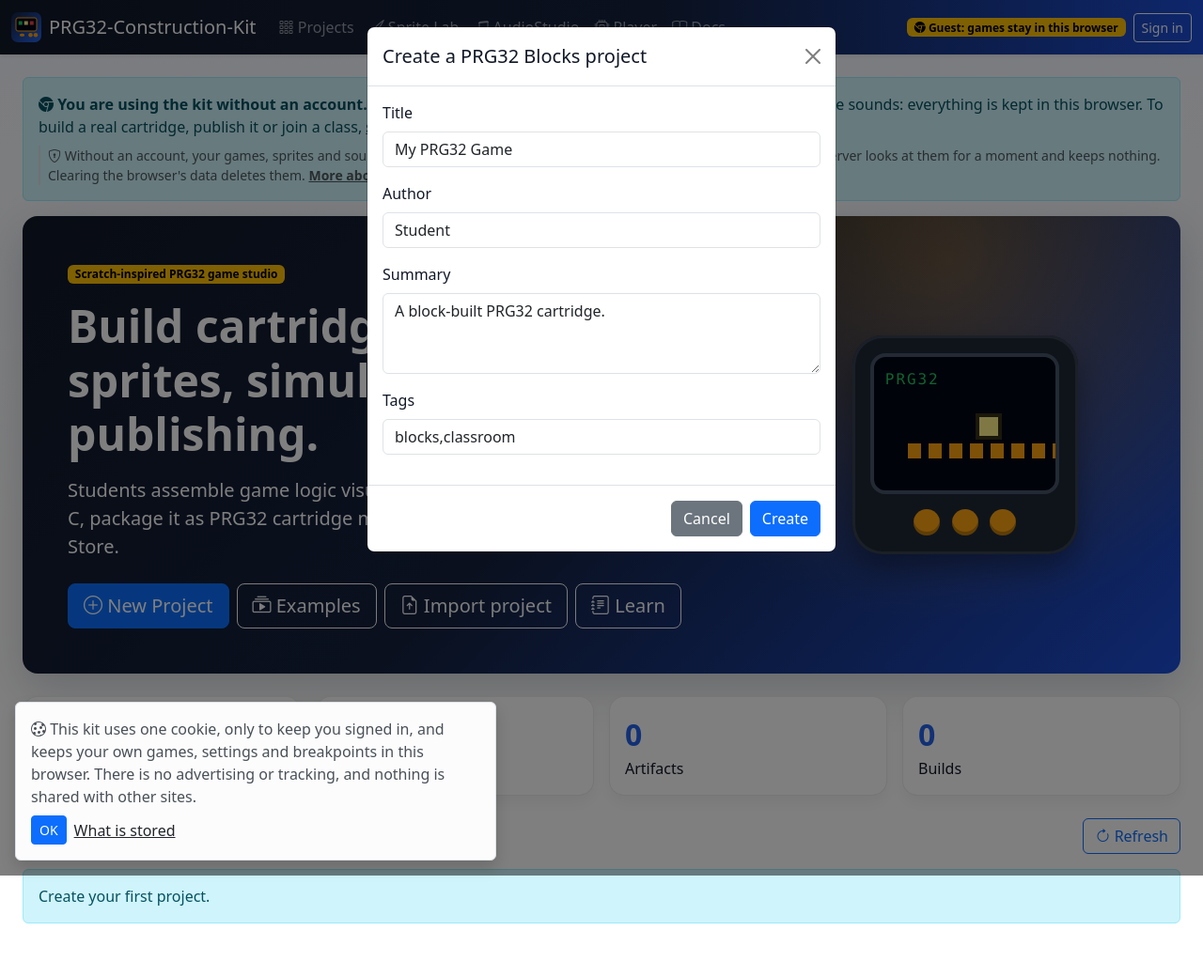
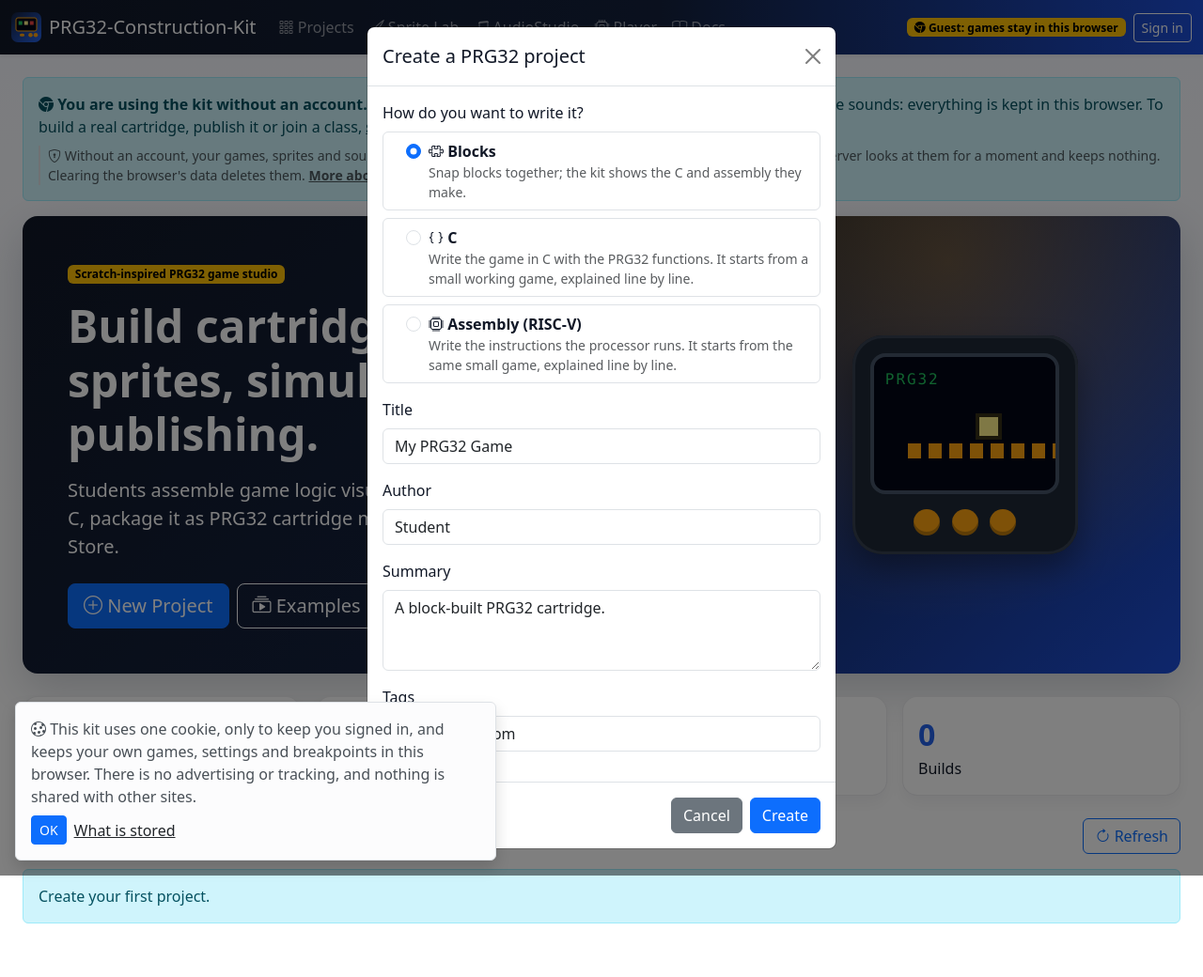
Before and after one commit to riscv-prg32/PRG32-Construction-Kit, a Flask app: page / in a window 1280 px wide, after a click on "New Project". Shown: the top 1040 px of the page at 94% size. Run offline with Flask 3, Linux system fonts and the light colour scheme; some libraries are stand-ins or nearby versions.

Commit message:
New Project asks how to write the game: Blocks, C or assembly [PRJ-01]
The dialog offers Blocks, C and Assembly (RISC-V), each with one line on what it means; the
summary and tags follow the choice. C and assembly start from the kit's starter game turned
into code by its own generators (sample_data.starter_project), with the per-line explanations
and a header saying the code is now the student's; entry names come from the title, so the
handwritten checks pass. GET /api/starters/<kind>?title= returns it and stores nothing, so
guests use it too. C and assembly projects open in the IDE. Cache v30.

Co-Authored-By: Claude Opus 5.5 <noreply@anthropic.com>

```diff
--- a/prg32_construction_kit/auth.py
+++ b/prg32_construction_kit/auth.py
@@ -727,7 +727,7 @@ def required_scope(method: str, path: str) -> str:
 # browser; only these APIs answer, and they store nothing (guest_api.py). Everything else, such as
 # building a cartridge, publishing, classes and every saved resource, still asks for a sign-in.
 GUEST_PAGES = re.compile(r"^/(|sprites|player|audio-studio|(ide|projects|audio-studio)/[A-Za-z0-9_-]{1,64})$")
-GUEST_APIS = re.compile(r"^/api/(guest/.+|examples)$")
+GUEST_APIS = re.compile(r"^/api/(guest/.+|examples|starters/[a-z]+)$")
 
 
 def guest_workspace_open() -> bool:
@@ -741,8 +741,8 @@ def guest_may(method: str, path: str) -> bool:
     if GUEST_PAGES.match(path):
         return method in ("GET", "HEAD")
     if GUEST_APIS.match(path):
-        return method in ("GET", "HEAD") if path == "/api/examples" or path.startswith("/api/guest/examples/") \
-            else method == "POST"
+        read_only = path == "/api/examples" or path.startswith(("/api/guest/examples/", "/api/starters/"))
+        return method in ("GET", "HEAD") if read_only else method == "POST"
     return False
 
 
--- a/prg32_construction_kit/routes.py
+++ b/prg32_construction_kit/routes.py
@@ -757,6 +757,18 @@ def api_list_examples():
     )
 
 
+@bp.get("/api/starters/<kind>")
+def api_starter(kind: str):
+    """A new project's starting point: Blocks, C or assembly (?title= gives the entry names). Stores nothing."""
+    from .sample_data import starter_project
+
+    title = str(request.args.get("title") or "My PRG32 Game")[:200]
+    try:
+        return jsonify(starter_project(kind, title))
+    except ValueError as error:
+        return json_error(str(error), 404)
+
+
 @bp.post("/api/examples/<slug>/import")
 def api_import_example(slug: str):
     for item in example_catalog():
--- a/prg32_construction_kit/sample_data.py
+++ b/prg32_construction_kit/sample_data.py
@@ -258,3 +258,43 @@ def seed_if_empty(default_store_url: str = "http://127.0.0.1:5080") -> None:
         create_resource("sprites", {"name": "smile", "width": 16, "height": 16, "pixels": pixels})
     if count("publish_profiles") == 0:
         create_resource("publish_profiles", {"name": "Local Cartridge Store", "store_url": default_store_url, "bearer_token": ""})
+
+
+# --- New Project: a starting point in Blocks, C or assembly ---------------------------------
+
+STARTER_KINDS = ("blocks", "c", "asm")
+
+_C_GENERATED = (" * Generated by PRG32-Construction-Kit from the saved Blocks JSON.\n"
+                " * Edit the blocks, then regenerate this file.\n")
+_C_STARTER = (" * A starting point made by PRG32-Construction-Kit from its starter Blocks game:\n"
+              " * this is your own C now. Change it freely; the explanations below stay true until you do.\n")
+_ASM_GENERATED = (" * RISC-V assembly generated by PRG32-Construction-Kit from the saved Blocks JSON.\n"
+                  " * Edit the blocks, then regenerate this file. The C file made from the same blocks\n"
+                  " * does exactly the same work: read the two side by side.\n")
+_ASM_STARTER = (" * A starting point made by PRG32-Construction-Kit from its starter Blocks game:\n"
+                " * this is your own RISC-V assembly now. Change it freely; the explanations below\n"
+                " * stay true until you do.\n")
+
+
+def starter_project(kind: str, title: str) -> dict:
+    """The blocks_json and game_json of a new project of one kind (the New Project dialog).
+
+    The C and assembly starters are the starter Blocks game turned into code by the kit's own
+    generators, so they pass the same checks as handwritten code and keep the per-line
+    explanations; their entry names come from the title, as the checks require.
+    """
+    from .asm_generator import ir_to_asm
+    from .generator import blocks_to_c
+
+    if kind not in STARTER_KINDS:
+        raise ValueError("kind must be one of: " + ", ".join(STARTER_KINDS))
+    blocks = default_blocks()
+    if kind == "blocks":
+        return {"blocks_json": blocks, "game_json": {}}
+    game_ir, c_source = blocks_to_c(blocks, {"title": title})
+    features = list(game_ir.get("required_features") or [])
+    if kind == "c":
+        return {"blocks_json": blocks, "game_json": {"source_mode": "c", "source_c": c_source.replace(_C_GENERATED, _C_STARTER),
+                                                     "required_features": features}}
+    asm = ir_to_asm(game_ir).replace(_ASM_GENERATED, _ASM_STARTER)
+    return {"blocks_json": blocks, "game_json": {"source_mode": "asm", "source_asm": asm, "required_features": features}}
--- a/static/js/dashboard.js
+++ b/static/js/dashboard.js
@@ -78,12 +78,37 @@
     }).catch(err => $('#exampleList').html(`<div class="alert alert-danger">${Kit.escape(err.message)}</div>`));
   }
 
+  // New Project: Blocks, C or assembly. The summary and tags follow the choice until the
+  // student changes them; C and assembly start from the kit's starter game (/api/starters).
+  const KIND_DEFAULTS = {
+    blocks: { description: 'A block-built PRG32 cartridge.', tags: 'blocks,classroom' },
+    c: { description: 'A PRG32 cartridge written in C.', tags: 'c,classroom' },
+    asm: { description: 'A PRG32 cartridge written in RISC-V assembly.', tags: 'assembly,classroom' },
+  };
+  let kindShown = 'blocks';
+  $('#newProjectKinds').on('change', 'input[name=kind]', function () {
+    const before = KIND_DEFAULTS[kindShown];
+    const after = KIND_DEFAULTS[this.value];
+    const summary = $('#newProjectSummary');
+    const tags = $('#newProjectTags');
+    if (summary.val() === before.description) summary.val(after.description);
+    if (tags.val() === before.tags) tags.val(after.tags);
+    kindShown = this.value;
+  });
+
   $('#newProjectForm').on('submit', function (event) {
     event.preventDefault();
     const form = new FormData(this);
+    const kind = form.get('kind') || 'blocks';
+    const title = form.get('title');
     const tags = String(form.get('tags') || '').split(',').map(t => t.trim()).filter(Boolean);
-    Kit.api('/api/projects', { method: 'POST', body: { title: form.get('title'), author: form.get('author'), description: form.get('description'), tags, blocks_json: starterBlocks(), game_json: {} } })
-      .then(project => { Kit.toast('Project created', 'success'); window.location.href = '/projects/' + encodeURIComponent(project.id); })
+    const starter = kind === 'blocks' ? Promise.resolve({ blocks_json: starterBlocks(), game_json: {} })
+      : Kit.api('/api/starters/' + encodeURIComponent(kind) + '?title=' + encodeURIComponent(title));
+    starter.then(start => Kit.api('/api/projects', { method: 'POST', body: { title, author: form.get('author'),
+      description: form.get('description'), tags, blocks_json: start.blocks_json, game_json: start.game_json } }))
+      // C and assembly are written in the IDE (Monaco); Blocks open in the editor as before.
+      .then(project => { Kit.toast('Project created', 'success');
+        window.location.href = (kind === 'blocks' ? '/projects/' : '/ide/') + encodeURIComponent(project.id); })
       .catch(err => Kit.toast(err.message, 'danger'));
   });
 
--- a/static/js/guest_api.js
+++ b/static/js/guest_api.js
@@ -214,6 +214,7 @@ window.PRG32GuestApi = (function () {
     ['GET', /^\/api\/builds$/, () => Promise.resolve({ builds: [] })],
     ['GET', /^\/api\/cloud$/, () => Promise.resolve({ providers: [] })],
     ['GET', /^\/api\/examples$/, () => server('/api/examples')],
+    ['GET', /^\/api\/starters\/(blocks|c|asm)$/, (m, q) => server('/api/starters/' + m[1] + '?title=' + encodeURIComponent(q.get('title') || ''))],
     ['POST', /^\/api\/examples\/([A-Za-z0-9_-]{1,64})\/import$/, m => importExample(m[1])],
   ];
 
--- a/static/service-worker.js
+++ b/static/service-worker.js
@@ -6,7 +6,7 @@
 // - when a page cannot be loaded because the server is unreachable, the static offline
 //   page is shown instead (a blocks scratchpad and a player for local .prg32 files);
 // - bump CACHE_NAME whenever a file in APP_SHELL changes.
-const CACHE_NAME = 'prg32-kit-v29';
+const CACHE_NAME = 'prg32-kit-v30';
 const OFFLINE_PAGE = '/static/offline.html';
 const APP_SHELL = [
   '/static/offline.html',
--- a/static/service-worker.lock.json
+++ b/static/service-worker.lock.json
@@ -1,4 +1,4 @@
 {
-  "cache_name": "prg32-kit-v29",
-  "app_shell_sha256": "c3218e9c3998668f17a0ddc4b6ba64374a835d0f458f6d0e9b6a52d8a519165e"
+  "cache_name": "prg32-kit-v30",
+  "app_shell_sha256": "ba55fdd2d422c2d89f08c67db54c713a608d5bf5d64b8e8a223c1d07a7df7ef9"
 }
--- a/templates/index.html
+++ b/templates/index.html
@@ -96,18 +96,38 @@
   </div>
 </div>
 
-<div class="modal fade" id="newProjectModal" tabindex="-1" aria-hidden="true">
+<div class="modal fade" id="newProjectModal" tabindex="-1" aria-hidden="true" aria-labelledby="newProjectTitle">
   <div class="modal-dialog">
     <form class="modal-content" id="newProjectForm">
       <div class="modal-header">
-        <h5 class="modal-title">Create a PRG32 Blocks project</h5>
-        <button type="button" class="btn-close" data-bs-dismiss="modal"></button>
+        <h5 class="modal-title" id="newProjectTitle">Create a PRG32 project</h5>
+        <button type="button" class="btn-close" data-bs-dismiss="modal" aria-label="Close"></button>
       </div>
       <div class="modal-body">
-        <div class="mb-3"><label class="form-label">Title</label><input class="form-control" name="title" value="My PRG32 Game" required></div>
-        <div class="mb-3"><label class="form-label">Author</label><input class="form-control" name="author" value="Student"></div>
-        <div class="mb-3"><label class="form-label">Summary</label><textarea class="form-control" name="description" rows="3">A block-built PRG32 cartridge.</textarea></div>
-        <div class="mb-3"><label class="form-label">Tags</label><input class="form-control" name="tags" value="blocks,classroom"></div>
+        <fieldset class="mb-3">
+          <legend class="form-label fs-6">How do you want to write it?</legend>
+          <div class="vstack gap-2" id="newProjectKinds">
+            <label class="form-check border rounded p-2 ps-5 mb-0">
+              <input class="form-check-input" type="radio" name="kind" value="blocks" checked>
+              <span class="fw-semibold"><i class="bi bi-puzzle" aria-hidden="true"></i> Blocks</span>
+              <span class="d-block small text-muted">Snap blocks together; the kit shows the C and assembly they make.</span>
+            </label>
+            <label class="form-check border rounded p-2 ps-5 mb-0">
+              <input class="form-check-input" type="radio" name="kind" value="c">
+              <span class="fw-semibold"><i class="bi bi-braces" aria-hidden="true"></i> C</span>
+              <span class="d-block small text-muted">Write the game in C with the PRG32 functions. It starts from a small working game, explained line by line.</span>
+            </label>
+            <label class="form-check border rounded p-2 ps-5 mb-0">
+              <input class="form-check-input" type="radio" name="kind" value="asm">
+              <span class="fw-semibold"><i class="bi bi-cpu" aria-hidden="true"></i> Assembly (RISC-V)</span>
+              <span class="d-block small text-muted">Write the instructions the processor runs. It starts from the same small game, explained line by line.</span>
+            </label>
+          </div>
+        </fieldset>
+        <div class="mb-3"><label class="form-label" for="newProjectName">Title</label><input class="form-control" id="newProjectName" name="title" value="My PRG32 Game" required></div>
+        <div class="mb-3"><label class="form-label" for="newProjectAuthor">Author</label><input class="form-control" id="newProjectAuthor" name="author" value="Student"></div>
+        <div class="mb-3"><label class="form-label" for="newProjectSummary">Summary</label><textarea class="form-control" id="newProjectSummary" name="description" rows="3">A block-built PRG32 cartridge.</textarea></div>
+        <div class="mb-3"><label class="form-label" for="newProjectTags">Tags</label><input class="form-control" id="newProjectTags" name="tags" value="blocks,classroom"></div>
       </div>
       <div class="modal-footer">
         <button type="button" class="btn btn-secondary" data-bs-dismiss="modal">Cancel</button>
```
Also changed, not shown: docs/capabilities.json (+5 -3 lines), docs/capabilities.md (+1 -1 lines), docs/tutorials/01_first_project.md (+4 -2 lines), docs/user-guide.md (+3 -1 lines), tests/test_guest_ide_browser.py (+21 -0 lines), tests/test_project_starters.py (added, +38 -0 lines).
